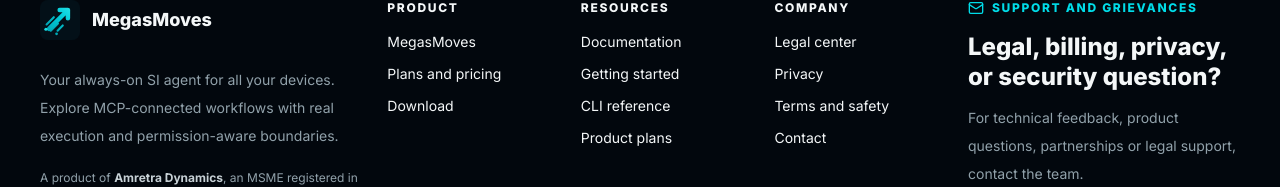
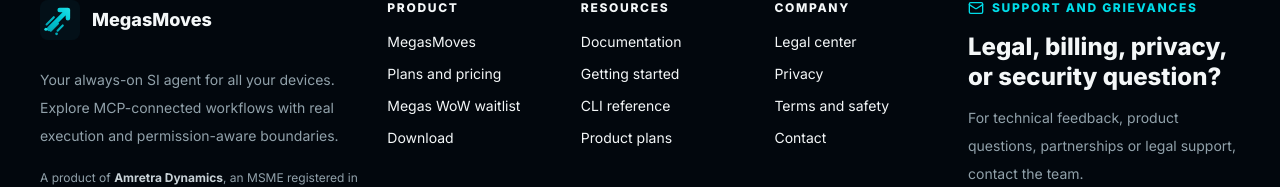
Before and after one commit to Amretra-Dynamics/megasmoves, a Next.js app in the folder marketing/: page /megasmoves/ in a window 1280 px wide. Shown: the part 1794-1981 px from the top of the page. Built offline with nearby package versions, Linux system fonts and the light colour scheme; a web font is replaced by a local one.

Commit message:
Link Megas WoW Cloud early access from marketing/src/components/Footer.tsx

```diff
--- a/marketing/src/components/Footer.tsx
+++ b/marketing/src/components/Footer.tsx
@@ -8,6 +8,7 @@
     links: [
       { href: "/#product", label: "MegasMoves" },
       { href: "/pricing", label: "Plans and pricing" },
+      { href: "/wow", label: "Megas WoW waitlist" },
       { href: "/download", label: "Download" },
     ],
   },
```
